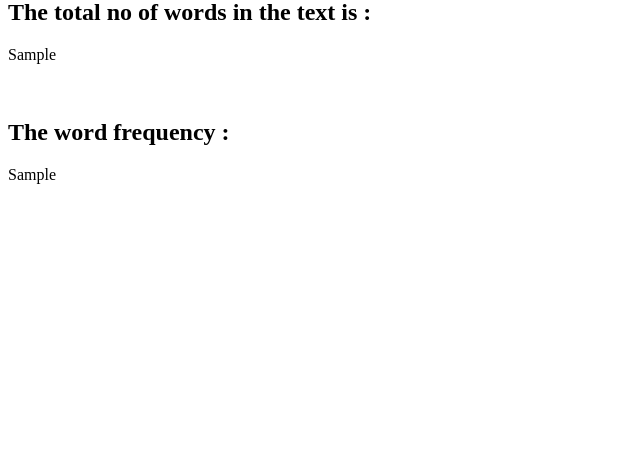
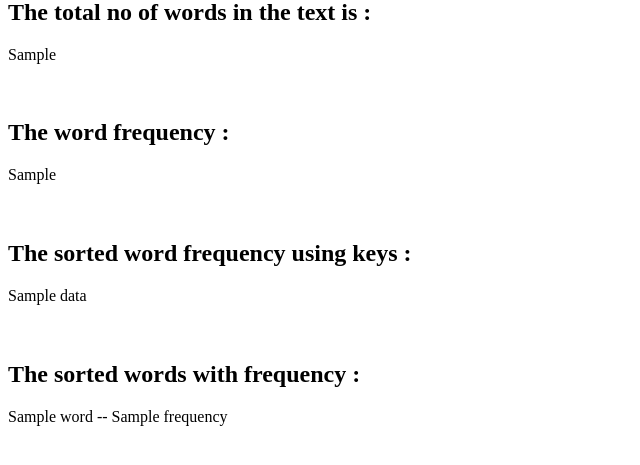
Before and after one commit to Divyasraju/my_first_django_website_project, a Django app: template template/count.html in a window 1280 px wide. Shown: the part 251-716 px from the top of the page, without its empty margins (0-640 px from the left). Run offline with Django 3.2, Linux system fonts and the light colour scheme; the template is opened without the code that fills it: most values are stand-ins (such as "Sample title", 1, 10 or a date in 2020).

Commit message:
Updated count

```diff
--- a/my_first_django_website/views.py
+++ b/my_first_django_website/views.py
@@ -17,4 +17,7 @@ def count_page(request):
         else:
             word_dictionary[word] = 1
 
-    return render(request, 'count.html', {"text":text, "text_len":char_len, "words_len" : len(words_list), "word_dictionary": word_dictionary})
+
+
+
+    return render(request, 'count.html', {"text":text, "text_len":char_len, "words_len" : len(words_list), "word_dictionary": word_dictionary,"data": sorted(word_dictionary.items())})
--- a/template/count.html
+++ b/template/count.html
@@ -27,3 +27,21 @@
 <div>
     {{word_dictionary}}
 </div>
+
+<br/><br/>
+
+<h2>The sorted word frequency using keys :</h2>
+
+<div>
+    {{data}}
+</div>
+
+<br/><br/>
+
+<h2>The sorted words with frequency :</h2>
+
+<div>
+    {% for word, frequency in data %}
+    {{word}} -- {{frequency}} <br/>
+    {% endfor %}
+</div>
```
